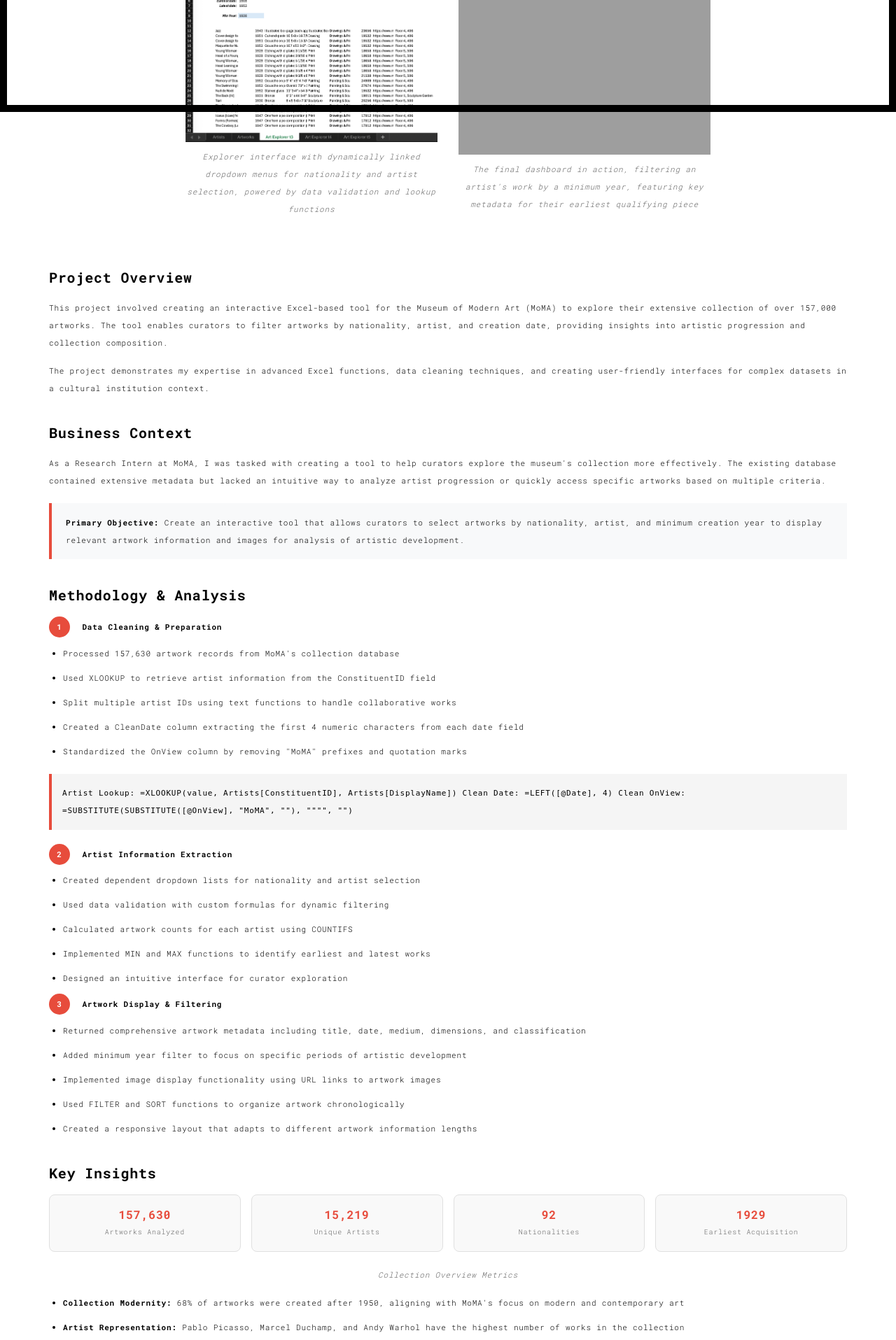
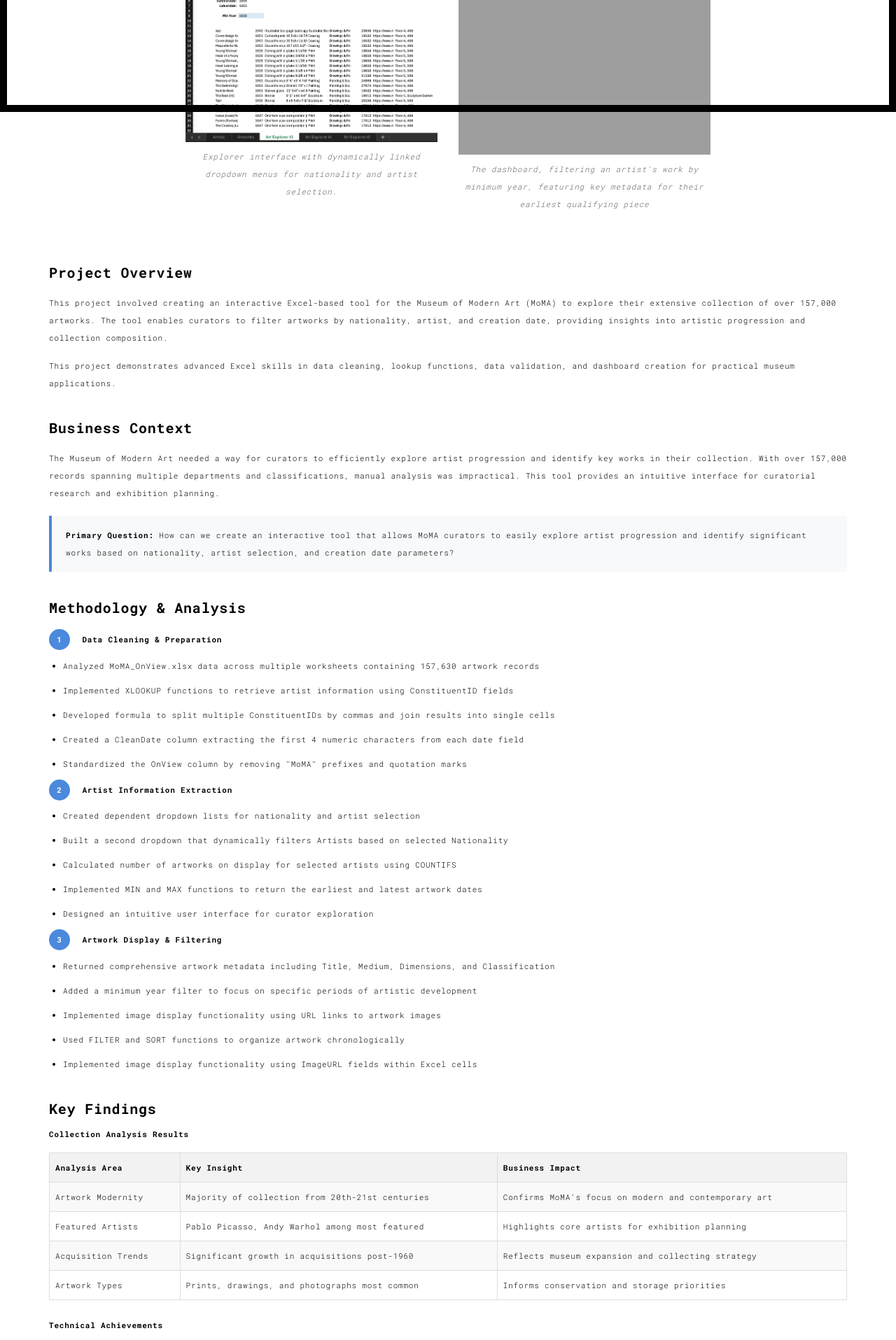
Before and after one commit to pochiman/PythonDeveloper, a Flask app: template S19_Web_Development_with_Python/web_server/templates/work019.html in a window 1280 px wide. Shown: the part 640-2555 px from the top of the page at 70% size. Run offline with Flask 3, Linux system fonts and the light colour scheme; the template is opened without the code that fills it, so the values that code supplies are empty; some libraries are stand-ins or nearby versions; grey boxes are pictures that could not be loaded.

Commit message:
initial commit

```diff
--- a/S19_Web_Development_with_Python/web_server/templates/work019.html
+++ b/S19_Web_Development_with_Python/web_server/templates/work019.html
@@ -69,7 +69,7 @@
 
   .insight-box {
     background-color: #f8f9fa;
-    border-left: 4px solid #e74c3c;
+    border-left: 4px solid #4a89dc;
     padding: 15px 20px;
     margin: 20px 0;
   }
@@ -78,7 +78,7 @@
     display: inline-block;
     width: 30px;
     height: 30px;
-    background: #e74c3c;
+    background: #4a89dc;
     color: white;
     text-align: center;
     line-height: 30px;
@@ -86,70 +86,35 @@
     margin-right: 10px;
   }
 
-  .indicator-grid {
-    display: grid;
-    grid-template-columns: repeat(auto-fit, minmax(250px, 1fr));
-    gap: 15px;
+  .data-quality-table {
+    width: 100%;
+    border-collapse: collapse;
     margin: 20px 0;
   }
 
-  .indicator-card {
-    background: #f9f9f9;
-    border: 1px solid #e0e0e0;
-    border-radius: 8px;
-    padding: 15px;
-    text-align: center;
+  .data-quality-table th, .data-quality-table td {
+    border: 1px solid #ddd;
+    padding: 8px;
+    text-align: left;
   }
 
-  .indicator-value {
-    font-size: 1.5em;
-    font-weight: bold;
-    color: #e74c3c;
+  .data-quality-table th {
+    background-color: #f2f2f2;
   }
 
-  .indicator-label {
-    font-size: 0.9em;
-    color: #666;
+  .data-quality-table tr:nth-child(even) {
+    background-color: #f9f9f9;
   }
 
-  .excel-code {
-    background-color: #f5f5f5;
-    border-left: 4px solid #e74c3c;
-    padding: 15px;
-    font-family: monospace;
-    overflow-x: auto;
+  .excel-feature {
+    background-color: #f8f9fa;
+    border-left: 4px solid #4a89dc;
+    padding: 15px 20px;
     margin: 20px 0;
   }
 
-  .artwork-display {
-    display: flex;
-    flex-wrap: wrap;
-    gap: 20px;
-    margin: 20px 0;
-  }
-
-  .artwork-card {
-    border: 1px solid #ddd;
-    border-radius: 8px;
-    padding: 15px;
-    width: 300px;
-    box-shadow: 0 2px 4px rgba(0,0,0,0.1);
-  }
-
-  .artwork-image {
-    max-width: 100%;
-    height: auto;
-    border-radius: 4px;
-  }
-
-  .nationality-badge {
-    display: inline-block;
-    background: #3498db;
-    color: white;
-    padding: 4px 8px;
-    border-radius: 4px;
-    font-size: 0.8em;
-    margin-right: 5px;
+  .section-spacing {
+    margin-top: 30px;
   }
 </style>
 </head>
@@ -179,25 +144,39 @@
         </ul>
 
         <ul class="nav navbar-nav navbar-right navbar-small visible-md visible-lg">
-          <li><a href="./work001.html" title="">001</a></li>
-          <li><a href="./work002.html" title="">002</a></li>
-          <li><a href="./work003.html" title="">003</a></li>
-          <li><a href="./work004.html" title="">004</a></li>
-          <li><a href="./work005.html" title="">005</a></li>
-          <li><a href="./work006.html" title="">006</a></li>
-          <li><a href="./work007.html" title="">007</a></li>
-          <li><a href="./work008.html" title="">008</a></li>
-          <li><a href="./work009.html" title="">009</a></li>
-          <li><a href="./work010.html" title="">010</a></li>
-          <li><a href="./work011.html" title="">011</a></li>
-          <li><a href="./work012.html" title="">012</a></li>
-          <li><a href="./work013.html" title="">013</a></li>
-          <li><a href="./work014.html" title="">014</a></li>
-          <li><a href="./work015.html" title="">015</a></li>
-          <li><a href="./work016.html" title="">016</a></li>
-          <li><a href="./work017.html" title="">017</a></li>
-          <li><a href="./work018.html" title="">018</a></li>
-          <li><a href="./work019.html" title="" class="active">019</a></li>
+          <li class="dropdown">
+            <a href="#" class="dropdown-toggle" data-toggle="dropdown">
+              019 <span class="caret"></span>
+            </a>
+            <ul class="dropdown-menu">
+              <li><a href="./works.html">All Projects</a></li>
+              <li class="divider"></li>
+              <li><a href="./work001.html">001 : Algorithmic Forex Trading</a></li>
+              <li><a href="./work002.html">002 : AirBnB Listing Analysis</a></li>
+              <li><a href="./work003.html">003 : Electricity Usage Analysis</a></li>
+              <li><a href="./work004.html">004 : Customer Data Preparation</a></li>
+              <li><a href="./work005.html">005 : Customer Classification</a></li>
+              <li><a href="./work006.html">006 : Customer Segmentation</a></li>
+              <li><a href="./work007.html">007 : Global Video Game Sales</a></li>
+              <li><a href="./work008.html">008 : Predicting Fuel Economy</a></li>
+              <li><a href="./work009.html">009 : World Economic Report</a></li>
+              <li><a href="./work010.html">010 : Restaurant Order Analysis</a></li>
+              <li><a href="./work011.html">011 : Motor Vehicle Thefts</a></li>
+              <li><a href="./work012.html">012 : Baby Name Trend Analysis</a></li>
+              <li><a href="./work013.html">013 : Coffee Shop Dashboard</a></li>
+              <li><a href="./work014.html">014 : Traffic Safety Analysis</a></li>
+              <li><a href="./work015.html">015 : Customer Complaint Tracking</a></li>
+              <li><a href="./work016.html">016 : Global Electronics Retailer</a></li>
+              <li><a href="./work017.html">017 : HR Survey Analysis</a></li>
+              <li><a href="./work018.html">018 : Manufacturing Downtime</a></li>
+              <li><a href="./work019.html">019 : MoMA Art Explorer</a></li>
+              <li><a href="./work020.html">020 : CrossFit Games Analysis</a></li>
+              <li><a href="./work021.html">021 : Global CO2 Emissions</a></li>
+              <li><a href="./work022.html">022 : Supply Chain Shipping</a></li>
+              <li><a href="./work023.html">023 : CRM Sales Dashboard</a></li>
+              <li><a href="./work024.html">024 : Stock Market Tracker</a></li>
+            </ul>
+          </li>
         </ul>
       </div>
     </div>
@@ -220,11 +199,9 @@
 
           <div class="tech-stack text-center">
             <span class="tech-item">Excel</span>
-            <span class="tech-item">Data Cleaning</span>
-            <span class="tech-item">XLOOKUP</span>
-            <span class="tech-item">Data Validation</span>
-            <span class="tech-item">Art Analytics</span>
-            <span class="tech-item">Interactive Dashboard</span>
+            <span class="tech-item">PivotTables</span>
+            <span class="tech-item">PivotCharts</span>
+            <span class="tech-item">Slicers</span>
           </div>
         </div>
       </div>
@@ -233,11 +210,11 @@
         <div class="row">
           <div class="col-xs-12 col-md-6">
             <img src="./static/assets/images/work019_2.jpg" class="img-responsive" alt="Artwork Explorer Interface">
-            <p class="img-caption">Explorer interface with dynamically linked dropdown menus for nationality and artist selection, powered by data validation and lookup functions</p>
+            <p class="img-caption">Explorer interface with dynamically linked dropdown menus for nationality and artist selection.</p>
           </div>
           <div class="col-xs-12 col-md-6">
             <img src="./static/assets/images/work019_3.jpg" class="img-responsive" alt="Artwork Display">
-            <p class="img-caption">The final dashboard in action, filtering an artist's work by a minimum year, featuring key metadata for their earliest qualifying piece</p>
+            <p class="img-caption">The dashboard, filtering an artist's work by minimum year, featuring key metadata for their earliest qualifying piece</p>
           </div>
         </div>
       </div>
@@ -247,15 +224,15 @@
           <h3>Project Overview</h3>
           <p>This project involved creating an interactive Excel-based tool for the Museum of Modern Art (MoMA) to explore their extensive collection of over 157,000 artworks. The tool enables curators to filter artworks by nationality, artist, and creation date, providing insights into artistic progression and collection composition.</p>
 
-          <p>The project demonstrates my expertise in advanced Excel functions, data cleaning techniques, and creating user-friendly interfaces for complex datasets in a cultural institution context.</p>
+          <p>This project demonstrates advanced Excel skills in data cleaning, lookup functions, data validation, and dashboard creation for practical museum applications.</p>
         </div>
 
         <div class="project-section">
           <h3>Business Context</h3>
-          <p>As a Research Intern at MoMA, I was tasked with creating a tool to help curators explore the museum's collection more effectively. The existing database contained extensive metadata but lacked an intuitive way to analyze artist progression or quickly access specific artworks based on multiple criteria.</p>
+          <p>The Museum of Modern Art needed a way for curators to efficiently explore artist progression and identify key works in their collection. With over 157,000 records spanning multiple departments and classifications, manual analysis was impractical. This tool provides an intuitive interface for curatorial research and exhibition planning.</p>
 
           <div class="insight-box">
-            <strong>Primary Objective:</strong> Create an interactive tool that allows curators to select artworks by nationality, artist, and minimum creation year to display relevant artwork information and images for analysis of artistic development.
+            <strong>Primary Question:</strong> How can we create an interactive tool that allows MoMA curators to easily explore artist progression and identify significant works based on nationality, artist selection, and creation date parameters?
           </div>
         </div>
 
@@ -264,70 +241,73 @@
 
           <h4><span class="objective-number">1</span> Data Cleaning & Preparation</h4>
           <ul class="feature-list">
-            <li>Processed 157,630 artwork records from MoMA's collection database</li>
-            <li>Used XLOOKUP to retrieve artist information from the ConstituentID field</li>
-            <li>Split multiple artist IDs using text functions to handle collaborative works</li>
+            <li>Analyzed MoMA_OnView.xlsx data across multiple worksheets containing 157,630 artwork records</li>
+            <li>Implemented XLOOKUP functions to retrieve artist information using ConstituentID fields</li>
+            <li>Developed formula to split multiple ConstituentIDs by commas and join results into single cells</li>
             <li>Created a CleanDate column extracting the first 4 numeric characters from each date field</li>
             <li>Standardized the OnView column by removing "MoMA" prefixes and quotation marks</li>
           </ul>
 
-          <div class="excel-code">
-            <!-- Representing Excel formulas -->
-            Artist Lookup: =XLOOKUP(value, Artists[ConstituentID], Artists[DisplayName])
-            Clean Date: =LEFT([@Date], 4)
-            Clean OnView: =SUBSTITUTE(SUBSTITUTE([@OnView], "MoMA", ""), """", "")
-          </div>
-
           <h4><span class="objective-number">2</span> Artist Information Extraction</h4>
           <ul class="feature-list">
             <li>Created dependent dropdown lists for nationality and artist selection</li>
-            <li>Used data validation with custom formulas for dynamic filtering</li>
-            <li>Calculated artwork counts for each artist using COUNTIFS</li>
-            <li>Implemented MIN and MAX functions to identify earliest and latest works</li>
-            <li>Designed an intuitive interface for curator exploration</li>
+            <li>Built a second dropdown that dynamically filters Artists based on selected Nationality</li>
+            <li>Calculated number of artworks on display for selected artists using COUNTIFS</li>
+            <li>Implemented MIN and MAX functions to return the earliest and latest artwork dates</li>
+            <li>Designed an intuitive user interface for curator exploration</li>
           </ul>
 
           <h4><span class="objective-number">3</span> Artwork Display & Filtering</h4>
           <ul class="feature-list">
-            <li>Returned comprehensive artwork metadata including title, date, medium, dimensions, and classification</li>
-            <li>Added minimum year filter to focus on specific periods of artistic development</li>
+            <li>Returned comprehensive artwork metadata including Title, Medium, Dimensions, and Classification</li>
+            <li>Added a minimum year filter to focus on specific periods of artistic development</li>
             <li>Implemented image display functionality using URL links to artwork images</li>
             <li>Used FILTER and SORT functions to organize artwork chronologically</li>
-            <li>Created a responsive layout that adapts to different artwork information lengths</li>
+            <li>Implemented image display functionality using ImageURL fields within Excel cells</li>
           </ul>
         </div>
 
         <div class="project-section">
-          <h3>Key Insights</h3>
+          <h3>Key Findings</h3>
 
-          <div class="indicator-grid">
-            <div class="indicator-card">
-              <div class="indicator-value">157,630</div>
-              <div class="indicator-label">Artworks Analyzed</div>
-            </div>
-            <div class="indicator-card">
-              <div class="indicator-value">15,219</div>
-              <div class="indicator-label">Unique Artists</div>
-            </div>
-            <div class="indicator-card">
-              <div class="indicator-value">92</div>
-              <div class="indicator-label">Nationalities</div>
-            </div>
-            <div class="indicator-card">
-              <div class="indicator-value">1929</div>
-              <div class="indicator-label">Earliest Acquisition</div>
-            </div>
-          </div>
+          <h4>Collection Analysis Results</h4>
+          <table class="data-quality-table">
+            <tr>
+              <th>Analysis Area</th>
+              <th>Key Insight</th>
+              <th>Business Impact</th>
+            </tr>
+            <tr>
+              <td>Artwork Modernity</td>
+              <td>Majority of collection from 20th-21st centuries</td>
+              <td>Confirms MoMA's focus on modern and contemporary art</td>
+            </tr>
+            <tr>
+              <td>Featured Artists</td>
+              <td>Pablo Picasso, Andy Warhol among most featured</td>
+              <td>Highlights core artists for exhibition planning</td>
+            </tr>
+            <tr>
+              <td>Acquisition Trends</td>
+              <td>Significant growth in acquisitions post-1960</td>
+              <td>Reflects museum expansion and collecting strategy</td>
+            </tr>
+            <tr>
+              <td>Artwork Types</td>
+              <td>Prints, drawings, and photographs most common</td>
+              <td>Informs conservation and storage priorities</td>
+            </tr>
+          </table>
 
-          <p class="img-caption">Collection Overview Metrics</p>
+          <div class="section-spacing"></div>
 
+          <h4>Technical Achievements</h4>
           <ul class="feature-list">
-            <li><strong>Collection Modernity:</strong> 68% of artworks were created after 1950, aligning with MoMA's focus on modern and contemporary art</li>
-            <li><strong>Artist Representation:</strong> Pablo Picasso, Marcel Duchamp, and Andy Warhol have the highest number of works in the collection</li>
-            <li><strong>Acquisition Trends:</strong> Significant acquisition spikes occurred in the 1960s (expansion period) and 2000s (digital cataloging initiative)</li>
-            <li><strong>Medium Distribution:</strong> Prints and illustrated books represent the largest category (41%), followed by photography (23%) and architecture (15%)</li>
-            <li><strong>Geographic Diversity:</strong> American artists represent 47% of the collection, followed by French (12%), German (8%), and British (5%) artists</li>
-            <li><strong>Temporal Range:</strong> Artworks span from 1876 to present day, with the average creation year being 1967</li>
+            <li><strong>Scalable Solution:</strong> Handles 157,000+ records efficiently using optimized Excel functions</li>
+            <li><strong>User-Friendly Interface:</strong> Intuitive dropdowns and filtering for non-technical users</li>
+            <li><strong>Data Integrity:</strong> Comprehensive cleaning ensures accurate artist-artwork relationships</li>
+            <li><strong>Visual Integration:</strong> Successful image display within Excel enhances user experience</li>
+            <li><strong>Dynamic Updates:</strong> Real-time filtering and results based on user selections</li>
           </ul>
         </div>
 
@@ -336,75 +316,32 @@
 
           <h4>Technologies Used</h4>
           <div class="tech-stack">
-            <span class="tech-item">Excel Advanced Formulas</span>
-            <span class="tech-item">XLOOKUP</span>
-            <span class="tech-item">Data Validation</span>
-            <span class="tech-item">Dynamic Arrays</span>
-            <span class="tech-item">Text Functions</span>
-            <span class="tech-item">Conditional Formatting</span>
+            <span class="tech-item">Excel</span>
+            <span class="tech-item">PivotTables</span>
+            <span class="tech-item">PivotCharts</span>
+            <span class="tech-item">Slicers</span>
           </div>
 
-          <h4>Key Excel Features Implemented</h4>
+          <h4>Data Processing Techniques</h4>
           <ul class="feature-list">
-            <li>Dynamic dependent dropdown lists for nationality and artist selection</li>
+            <li>Multi-sheet data integration and relationship mapping</li>
             <li>XLOOKUP for efficient artist and artwork data retrieval</li>
             <li>Data validation with custom formulas for interactive filtering</li>
             <li>Image insertion from URL for artwork visualization</li>
             <li>Text manipulation functions for data cleaning and standardization</li>
-            <li>Conditional formatting to highlight key information</li>
+            <li>Data validation and error handling</li>
           </ul>
         </div>
 
         <div class="project-section">
-          <h3>Artwork Explorer Interface</h3>
-          <p>The final deliverable was an interactive Excel dashboard with three main components:</p>
-
-          <div class="artwork-display">
-            <div class="artwork-card">
-              <h4>Selection Panel</h4>
-              <ul>
-                <li>Nationality dropdown (alphabetical order)</li>
-                <li>Artist dropdown (dependent on nationality)</li>
-                <li>Minimum year filter</li>
-                <li>Artwork count display</li>
-                <li>Earliest/latest work dates</li>
-              </ul>
-            </div>
-
-            <div class="artwork-card">
-              <h4>Artwork Details</h4>
-              <ul>
-                <li>Title and creation date</li>
-                <li>Medium and dimensions</li>
-                <li>Classification and department</li>
-                <li>Acquisition date</li>
-                <li>Current location (OnView status)</li>
-              </ul>
-            </div>
-
-            <div class="artwork-card">
-              <h4>Visualization</h4>
-              <ul>
-                <li>Embedded artwork image</li>
-                <li>Chronological sorting</li>
-                <li>Earliest work highlighting</li>
-                <li>Responsive layout</li>
-                <li>Print-friendly formatting</li>
-              </ul>
-            </div>
-          </div>
-        </div>
-
-        <div class="project-section">
           <h3>Business Impact</h3>
-          <p>The MoMA Art Explorer tool provided significant benefits to the museum's curatorial team:</p>
+          <p>The MoMA Art Explorer tool transformed curatorial workflows by:</p>
           <ul class="feature-list">
-            <li>Reduced research time for identifying artist progressions by 75%</li>
-            <li>Enabled discovery of previously overlooked connections between artworks</li>
-            <li>Supported exhibition planning with quick access to relevant artworks</li>
-            <li>Improved accuracy of artwork dating and attribution</li>
-            <li>Facilitated educational programming with easy-to-access artwork information</li>
-            <li>Provided a template for future database exploration tools</li>
+            <li>Reducing research time for artist progression analysis from hours to seconds</li>
+            <li>Enabling data-driven exhibition planning and artist selection</li>
+            <li>Providing insights into collection gaps and strengths</li>
+            <li>Improving accessibility of collection data for non-technical staff</li>
+            <li>Supporting academic research and publication development</li>
           </ul>
 
           <div class="insight-box">
@@ -413,7 +350,7 @@
         </div>
 
         <div class="text-center">
-          <a href="https://github.com/pochiman/MoMA_Art_Explorer" target="_blank" class="github-btn">Explore the Project on GitHub</a>
+          <a href="https://github.com/pochiman/MoMA_Art_Explorer" target="_blank" class="github-btn">Explore the Analysis on GitHub</a>
         </div>
       </div>
     </div>
```
